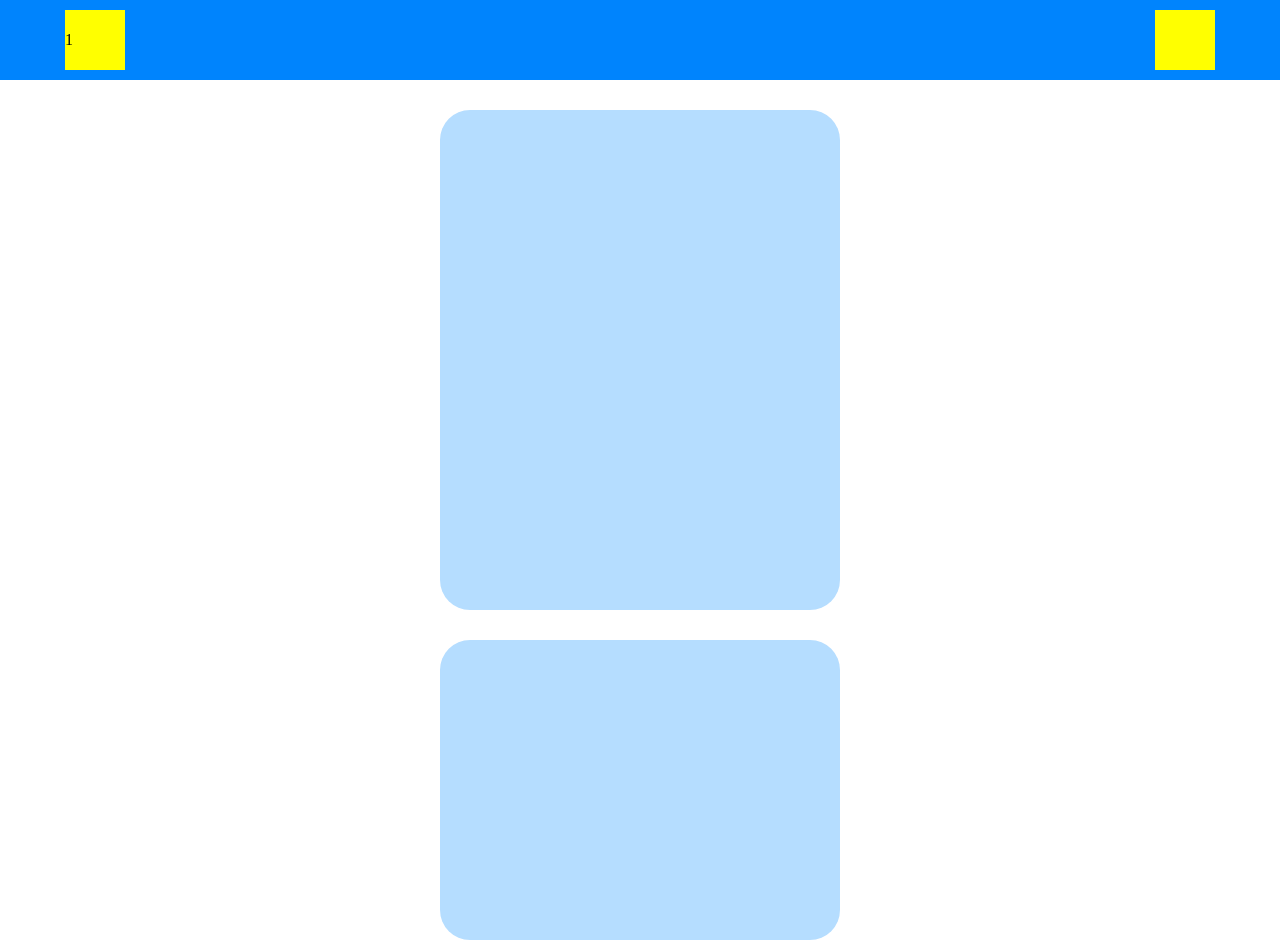
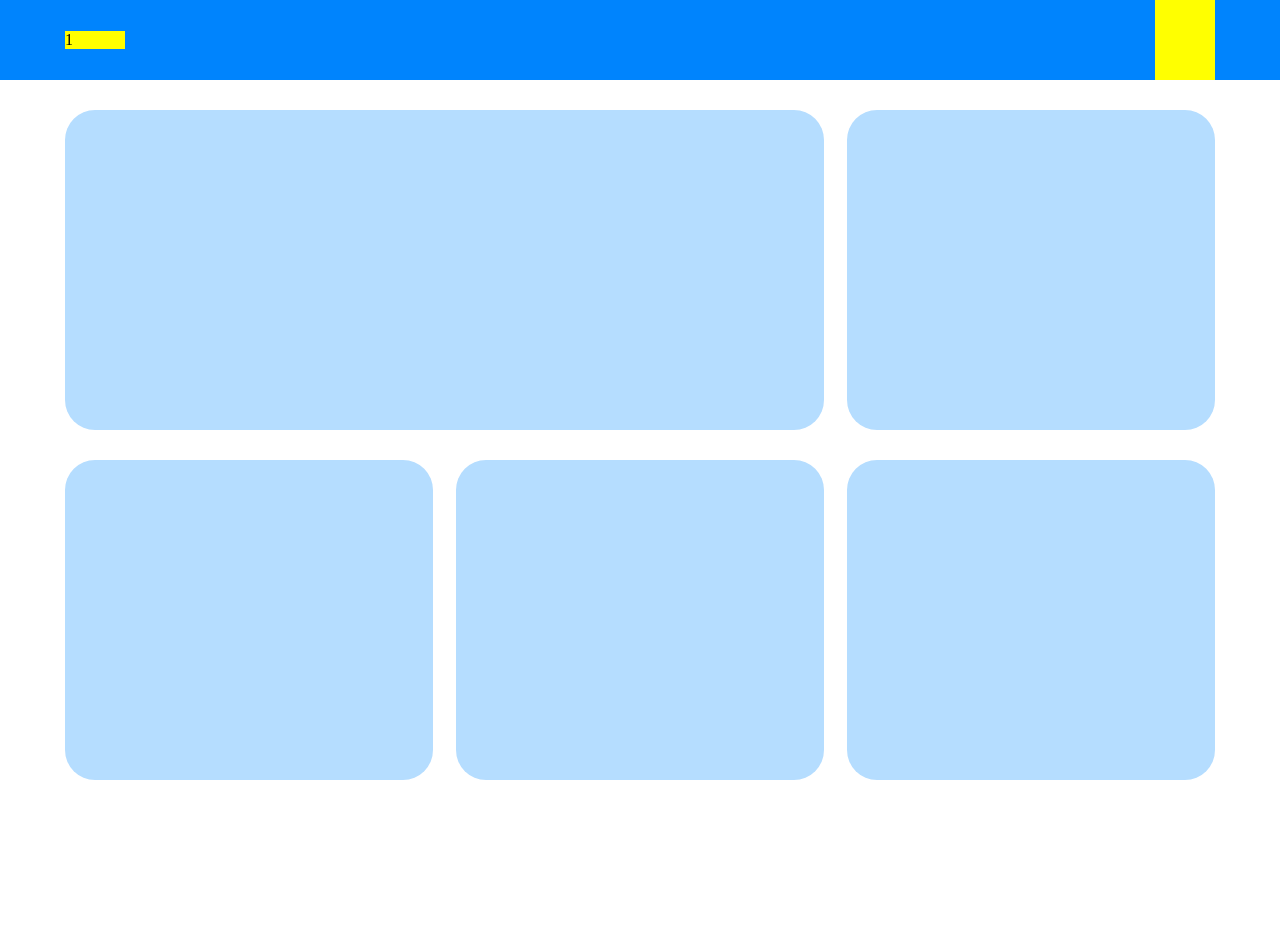
Before and after one commit to matteo2302/htmlcss-responsive-layout, a plain HTML site: page index.html in a window 1280 px wide. Shown: the top 943 px of the page. After the commit the page ends 800 px from the top, so only its background shows below. Drawn offline with Linux system fonts and the light colour scheme.

Commit message:
media main cards and cards fixed

```diff
--- a/index.html
+++ b/index.html
@@ -17,11 +17,17 @@
     </header>
     <main>
       <div class="main-cards container">
-        <div class="top-cards main-card"></div>
-        <div class="top-cards"></div>
-        <div class="top-cards"></div>
-        <div class="top-cards"></div>
-        <div class="top-cards"></div>
+        <div class="top-card main-card"></div>
+        <div class="top-card"></div>
+        <div class="top-card second-row"></div>
+        <div class="top-card second-row"></div>
+        <div class="top-card second-row"></div>
+      </div>
+      <div>
+        <div class="stategic">
+          <div class="main-img"></div>
+          <div class="img-card"></div>
+        </div>
       </div>
     </main>
     <footer></footer>
--- a/style/style.css
+++ b/style/style.css
@@ -3,30 +3,31 @@
   margin: 0;
   padding: 0;
 }
+
+img {
+  max-width: 100%;
+}
 /************************************utilities***********************************/
 .container {
-  min-width: 440px;
+  max-width: 440px;
   margin: 0 auto;
 }
 /************************************header**************************************/
 header {
-  width: 100%;
   background-color: rgb(0, 132, 253);
   height: 80px;
-  display: flex;
-  align-items: center;
 }
 .nav {
   display: flex;
   justify-content: space-between;
-  height: 60px;
+  align-items: center;
+  height: 100%;
 }
 .nav-links {
   display: none;
 }
 .burger,
 .logo {
-  height: 100%;
   background-color: yellow;
   flex-basis: 60px;
   display: flex;
@@ -56,20 +57,61 @@ header {
   }
 }
 /**********************************main*****************************************/
-.top-cards {
-  width: 400px;
+.top-card {
   border-radius: 30px;
-  height: 300px;
+  min-height: 300px;
   background-color: rgb(181, 221, 255);
   margin-top: 30px;
 }
-.main-card {
-  height: 500px;
+/********************************media main-cards*******************************/
+@media all and (min-width: 768px) {
+  .top-card {
+    width: 30%;
+    border-radius: 30px;
+    background-color: rgb(181, 221, 255);
+    margin-top: 30px;
+    min-height: 500px;
+  }
+  .main-cards {
+    display: flex;
+    flex-direction: row;
+    flex-wrap: wrap;
+    justify-content: space-between;
+  }
+  .second-row {
+    min-height: 400px;
+  }
+  .main-card {
+    width: 65%;
+  }
 }
-.main-cards {
+@media all and (min-width: 1200px) {
+  .top-card {
+    width: 32%;
+    border-radius: 30px;
+    background-color: rgb(181, 221, 255);
+    margin-top: 30px;
+    min-height: 320px;
+  }
+  .main-cards {
+    display: flex;
+    flex-direction: row;
+    flex-wrap: wrap;
+    justify-content: space-between;
+  }
+  .main-card {
+    width: 66%;
+  }
+}
+
+/********************************stategic***************************************/
+.stategic {
   max-width: 440px;
   display: flex;
   flex-direction: column;
   align-items: center;
 }
-/********************************stategic***************************************/
+.main-img {
+}
+.img-card {
+}
```
